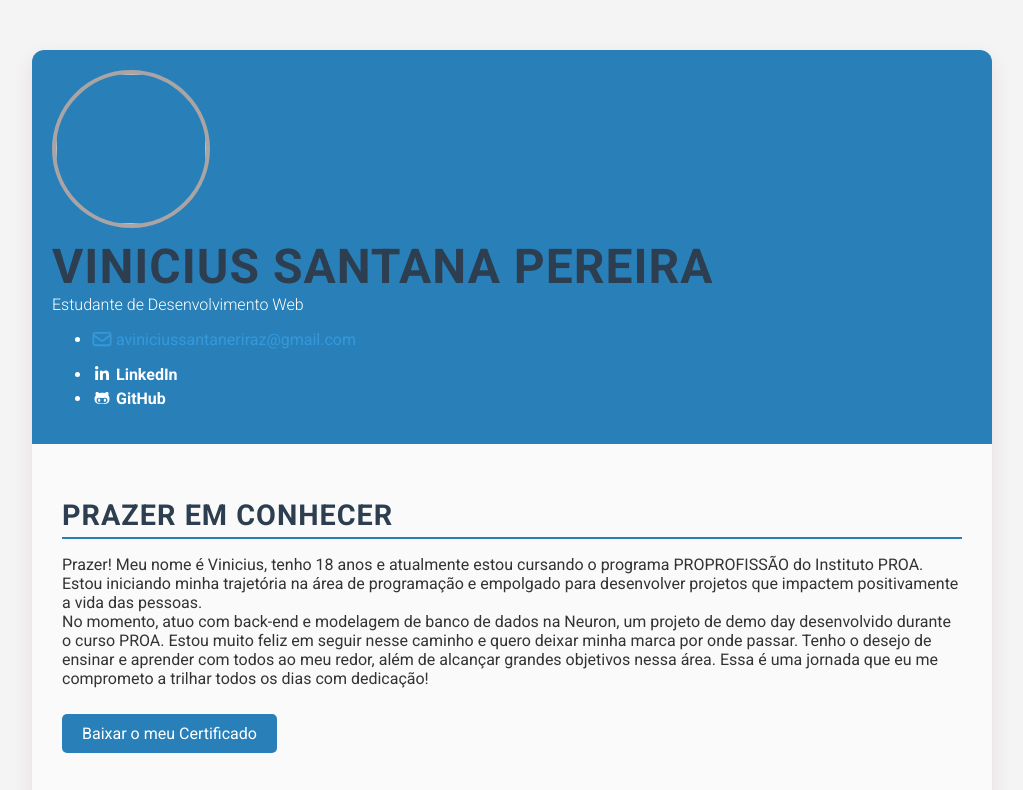
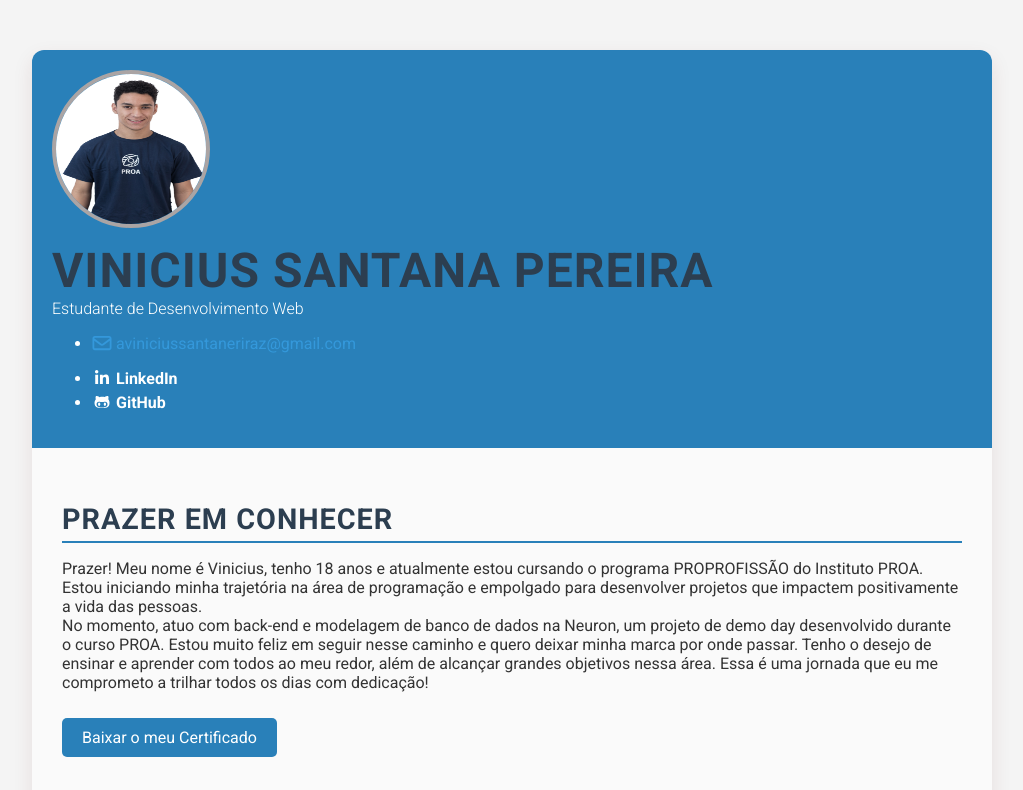
Before and after one commit to ViniciusSPereira007/ViniciusS_mapa_de_carreira, a plain HTML site: page index.html in a window 1280 px wide. Shown: the top 790 px of the page, without its empty margins (128-1151 px from the left). Drawn offline with Linux system fonts and the light colour scheme.

Commit message:
Update index.html

```diff
--- a/index.html
+++ b/index.html
@@ -34,7 +34,7 @@
 			<header class="resume-header pt-4 pt-md-0">
 				<div class="row">
 					<div class="col-block col-md-auto resume-picture-holder text-center text-md-start">
-						<img class="picture" src="assets/images/profile.jpg" alt="">
+						<img class="picture" src="profile.jpg" alt="">
 					</div>
 					<div class="col">
 						<div class="row p-4 justify-content-center justify-content-md-between">
```
